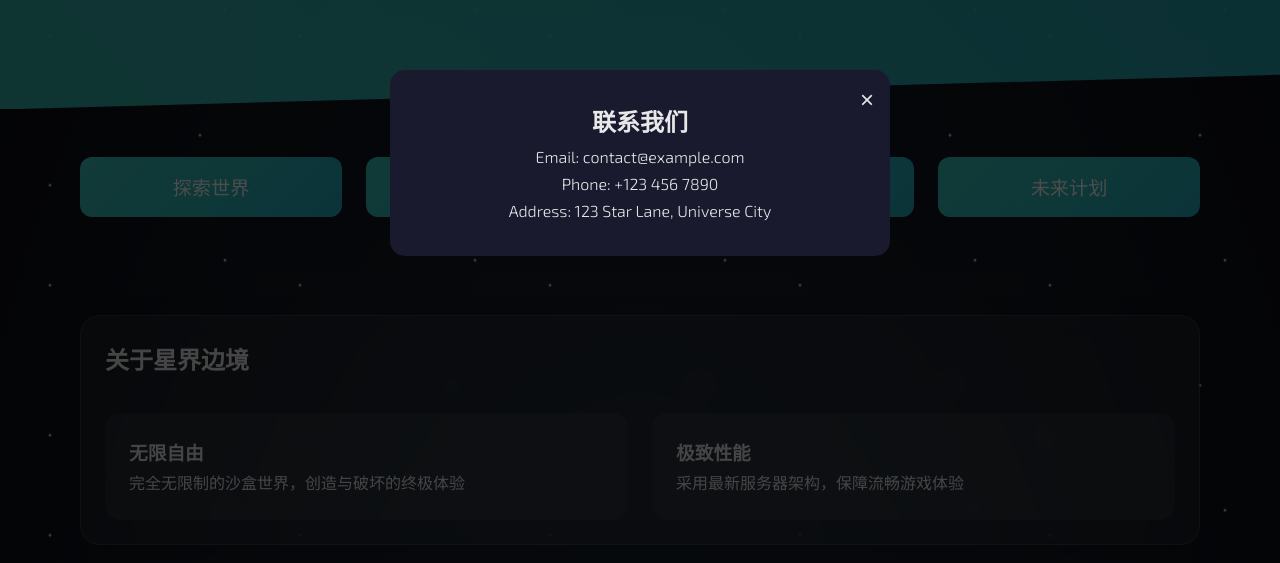
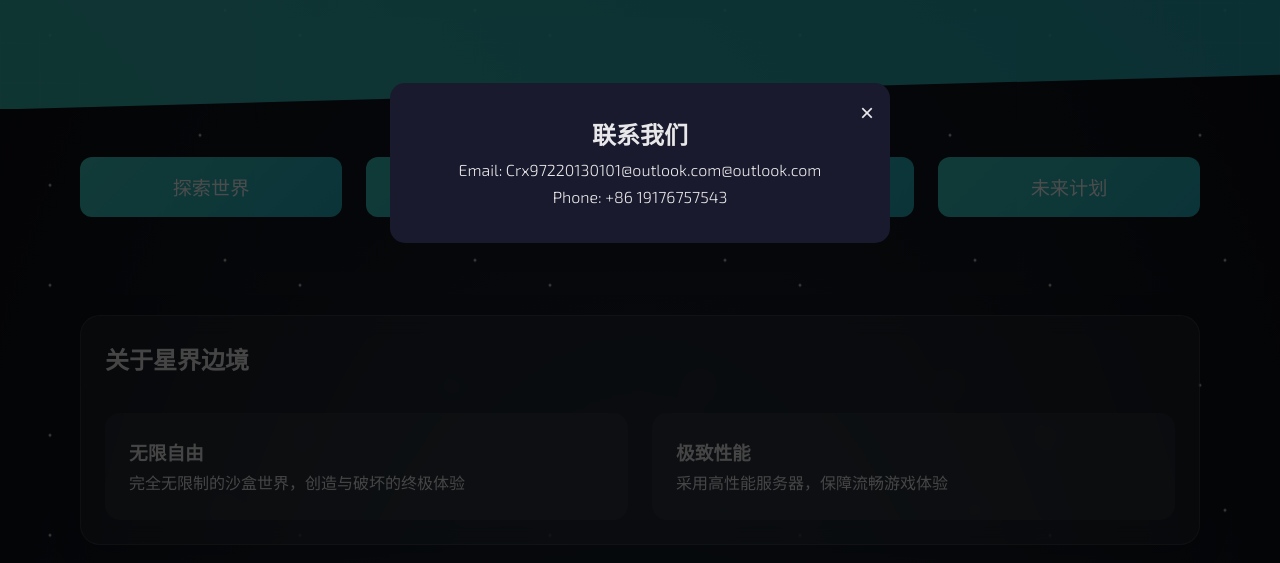
Before and after one commit to SANYOU-hash/xingxingbianjing, a plain HTML site: page index.html in a window 1280 px wide. Both pictures are taken after a click on the button "联系我们". Shown: the part 237-800 px from the top of the page. Drawn offline with Linux system fonts and the light colour scheme.

Commit message:
Update index.html

```diff
--- a/index.html
+++ b/index.html
@@ -309,7 +309,7 @@
                     </article>
                     <article class="feature-card">
                         <h3>极致性能</h3>
-                        <p>采用最新服务器架构，保障流畅游戏体验</p>
+                        <p>采用高性能服务器，保障流畅游戏体验</p>
                     </article>
                 </div>
             </section>
@@ -340,9 +340,8 @@
         <div class="modal">
             <button class="close-modal" onclick="closeModal()">&times;</button>
             <h2>联系我们</h2>
-            <p>Email: contact@example.com</p>
-            <p>Phone: +123 456 7890</p>
-            <p>Address: 123 Star Lane, Universe City</p>
+            <p>Email: Crx97220130101@outlook.com@outlook.com</p>
+            <p>Phone: +86 19176757543</p>
         </div>
     </div>
 
```
